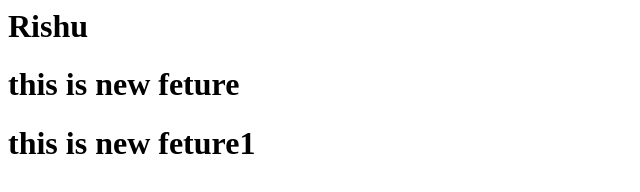
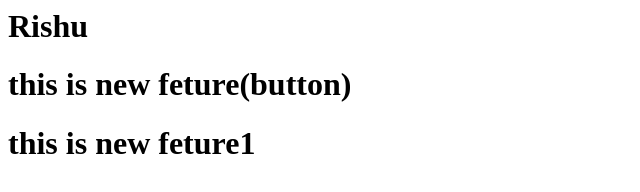
Before and after one commit to rishukatiyar001/local-Repo, a plain HTML site: page index.html in a window 1280 px wide. Shown: the whole page, without its empty margins (0-640 px from the left). Drawn offline with Linux system fonts and the light colour scheme.

```diff
--- a/index.html
+++ b/index.html
@@ -1,3 +1,3 @@
 <h1>Rishu </h1>
-<h1>  this is new feture</h1>
+<h1>  this is new feture(button)</h1>
 <h1>  this is new feture1</h1>
```
